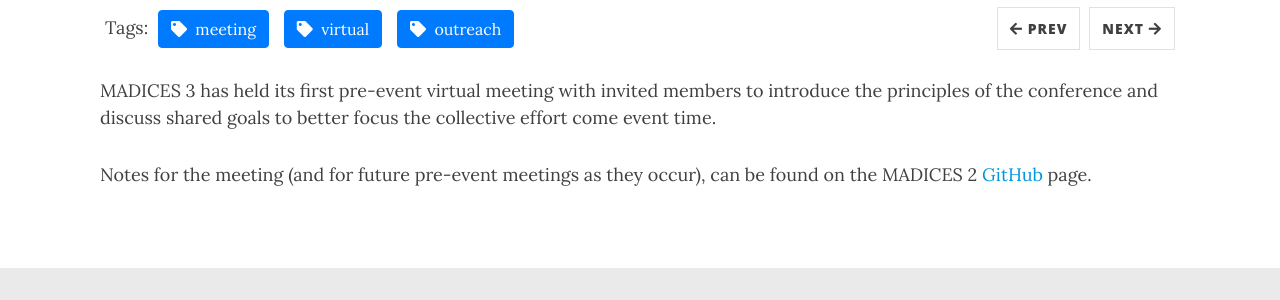
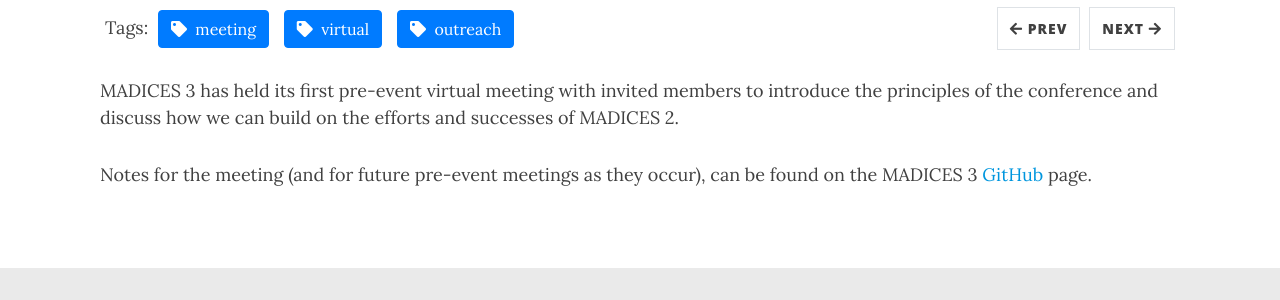
Before and after one commit to ord-premise/ord-premise.github.io, a Jekyll site: the page built from _posts/2024-11-04-madices-3-first-pre-event-meeting.md, in a window 1280 px wide and 1051 px high. Shown: the part 511-811 px from the top of the window. Built offline with Jekyll 4.4.1, drawn with Linux system fonts in a browser that asks for light colours; nearby versions of some CDN libraries; comment, search, counter and statistics services are not loaded.

Commit message:
Fix news text

```diff
--- a/_posts/2024-11-04-madices-3-first-pre-event-meeting.md
+++ b/_posts/2024-11-04-madices-3-first-pre-event-meeting.md
@@ -7,6 +7,6 @@ comments: true
 author: Edan Bainglass
 ---
 
-MADICES 3 has held its first pre-event virtual meeting with invited members to introduce the principles of the conference and discuss shared goals to better focus the collective effort come event time.
+MADICES 3 has held its first pre-event virtual meeting with invited members to introduce the principles of the conference and discuss how we can build on the efforts and successes of MADICES 2.
 
-Notes for the meeting (and for future pre-event meetings as they occur), can be found on the MADICES 2 [GitHub](https://github.com/MADICES/MADICES-2024/blob/main/minutes/2023-12-11-first-pre-event.md) page.
+Notes for the meeting (and for future pre-event meetings as they occur), can be found on the MADICES 3 [GitHub](https://github.com/MADICES/MADICES-2025/discussions/5) page.
```
